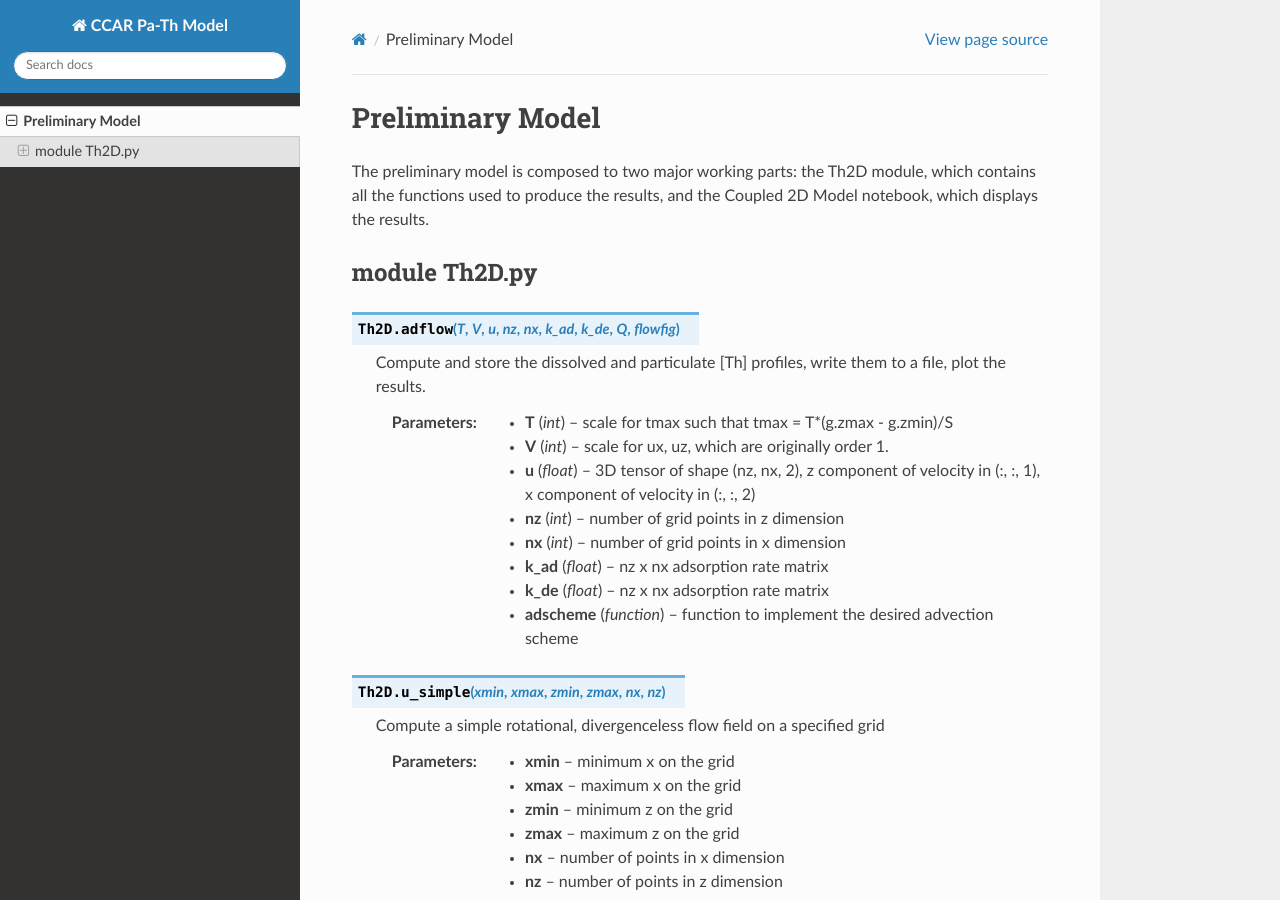
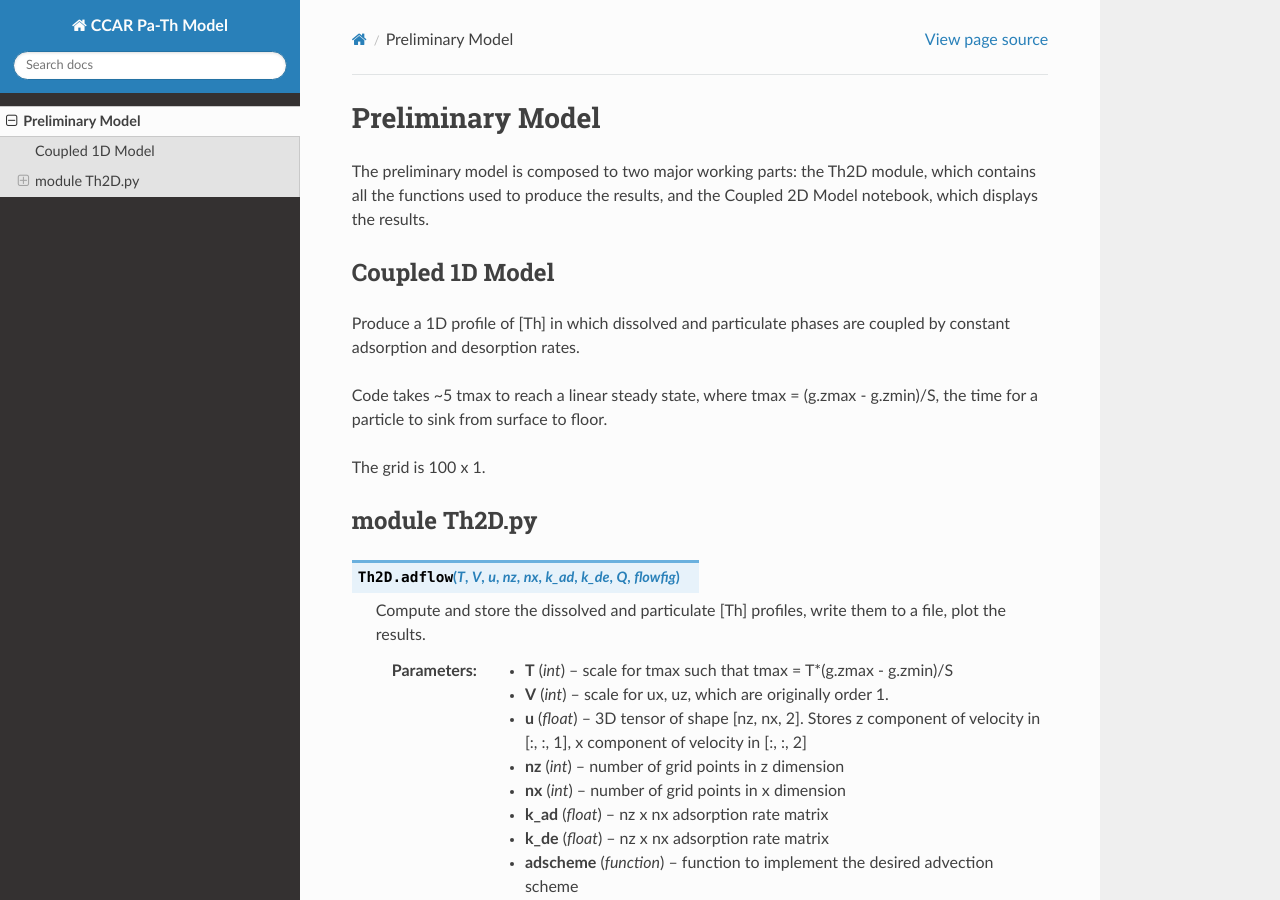
Before and after one commit to UBC-MOAD/pa-th-simple, a Sphinx documentation site: the page built from docs/prelim-model.rst, in a window 1280 px wide and 900 px high. Built offline with Sphinx 7.4.7 and the Read the Docs theme 2.0.0, drawn with Linux system fonts in a browser that asks for light colours.

```diff
--- a/docs/prelim-model.rst
+++ b/docs/prelim-model.rst
@@ -3,6 +3,17 @@
 *****************
 
 The preliminary model is composed to two major working parts: the Th2D module, which contains all the functions used to produce the results, and the Coupled 2D Model notebook, which displays the results.
+
+
+================
+Coupled 1D Model
+================
+
+Produce a 1D profile of [Th] in which dissolved and particulate phases are coupled by constant adsorption and desorption rates.
+
+Code takes ~5 tmax to reach a linear steady state, where tmax = (g.zmax - g.zmin)/S, the time for a particle to sink from surface to floor.
+
+The grid is 100 x 1.
 
 ==============
 module Th2D.py
@@ -19,7 +30,7 @@
 	:arg V: scale for ux, uz, which are originally order 1.
 	:type V: int
 
-	:arg u: 3D tensor of shape (nz, nx, 2), z component of velocity in (:, :, 1), x component of velocity in (:, :, 2)
+	:arg u: 3D tensor of shape [nz, nx, 2]. Stores z component of velocity in [:, :, 1], x component of velocity in [:, :, 2]
 	:type u: float
 
 	:arg nz: number of grid points in z dimension
```
Also changed, not shown: 4 other files.
